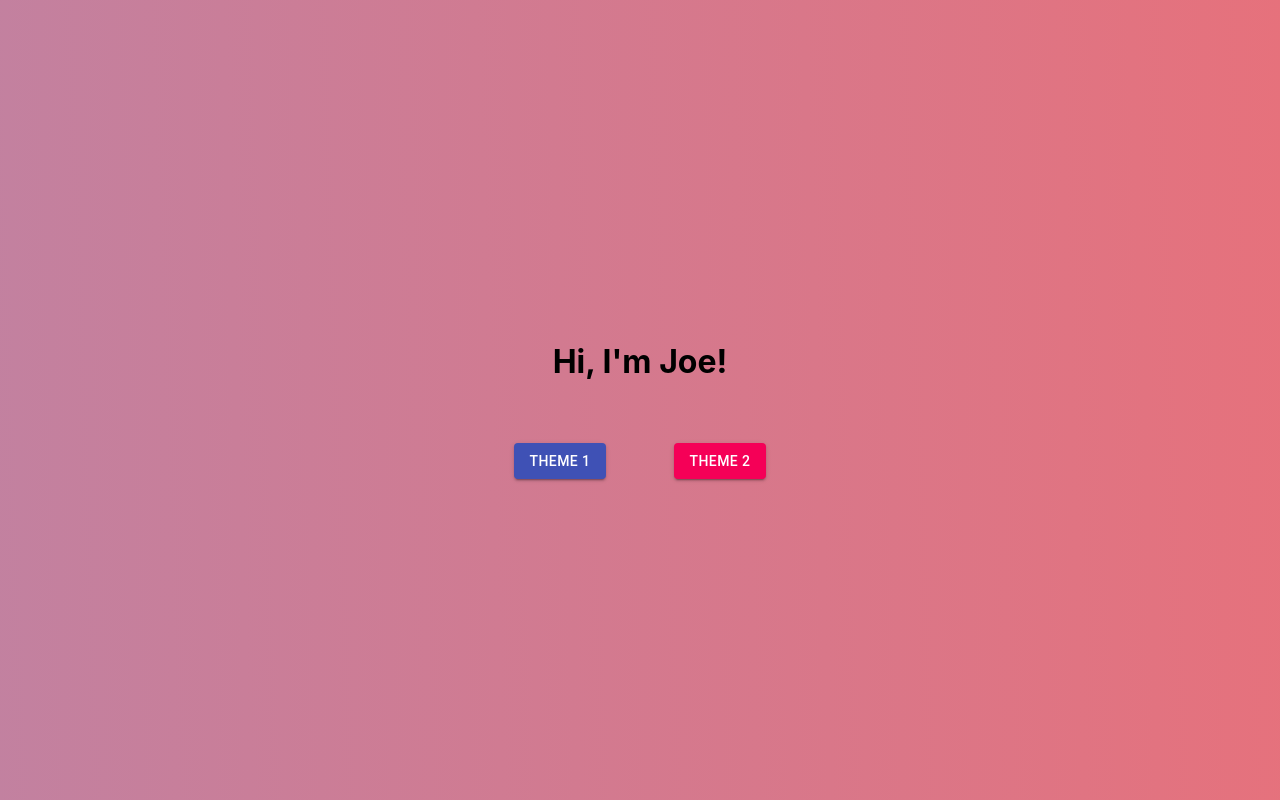
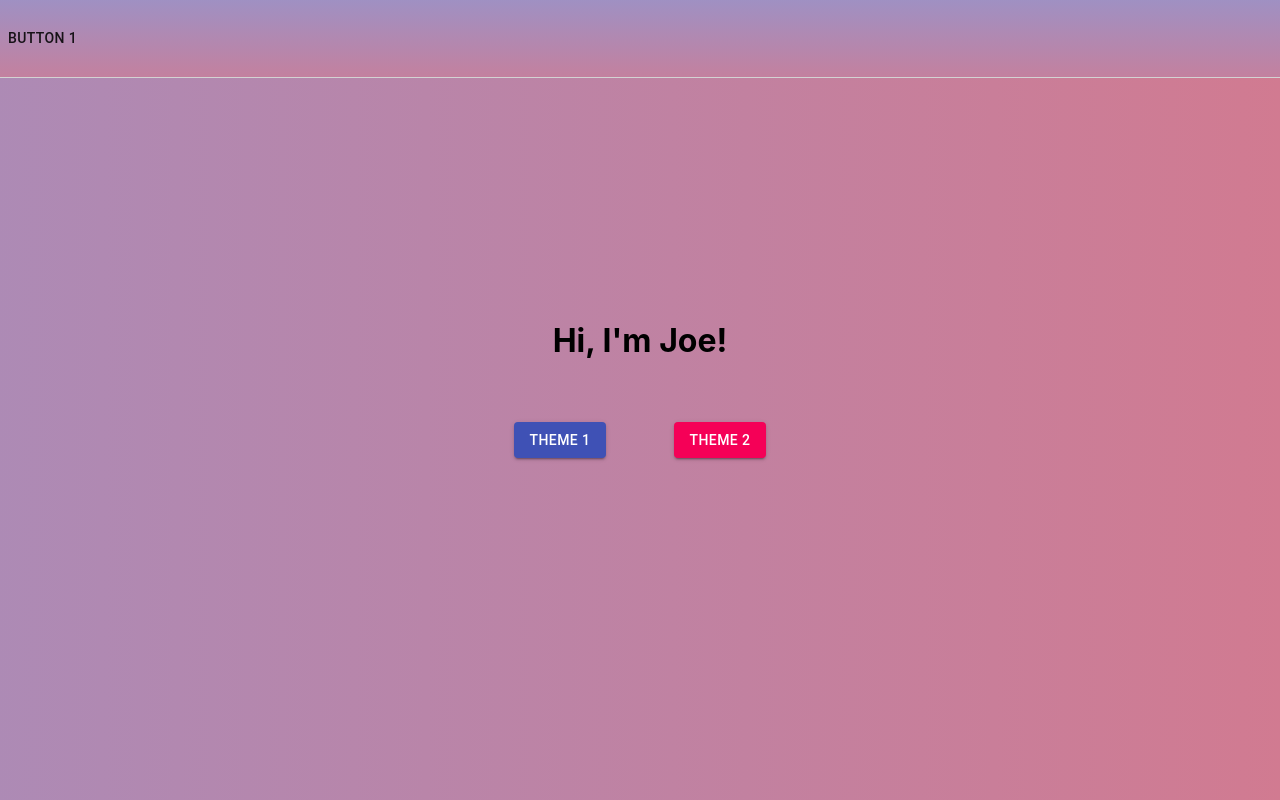
Before and after one commit to mjschuette4/Portfolio, a React (Create React App) app: page / in a window 1280 px wide. Built offline with nearby package versions, Linux system fonts and the light colour scheme.

Commit message:
created nav bar, need to populate

```diff
--- a/src/App.css
+++ b/src/App.css
@@ -1,12 +1,9 @@
 .App {
   display: flex;
-  flex-direction: column;
   justify-content: center;
-  align-items: center;
-  text-align: center;
   height: 100vh;
   width: 100vw;
-  background: linear-gradient(268deg, #f96969, #69a8f9);
+  background: linear-gradient(270deg, #f96969, #69a8f9);
   background-size: 400% 400%;
 
   -webkit-animation: gradient 30s ease infinite;
@@ -14,12 +11,30 @@
   animation: gradient 30s ease infinite;
 }
 
+.app_header {
+    position: fixed;
+    top: 0;
+    z-index: 1;
+    width: 100vw;
+    display: flex;
+    justify-content: space-between;
+    padding: 20px;
+    border-bottom:1px solid lightgrey;
+    /* maintains aspect ratio of logo */
+    object-fit: contain;
+    background: linear-gradient(0deg, #f96969,  #69a8f9);
+    background-size: 400% 400%;
+
+    -webkit-animation: gradient 30s ease infinite;
+    -moz-animation: gradient 30s ease infinite;
+    animation: gradient 30s ease infinite;
+}
+
 .app_intro {
   display: flex;
   flex-direction: column;
-  justify-content: center;
   align-items: center;
-  text-align: center;
+  margin: auto;
   width: 50%;
   height: 25%;
   /* border: 1px solid black; */
--- a/src/App.js
+++ b/src/App.js
@@ -6,7 +6,7 @@ function App() {
   return (
     <div className="App">
       <div className="app_header">
-
+        <Button>button 1</Button>
       </div>
       <div className="app_intro">
         <div className="app_content">
```
